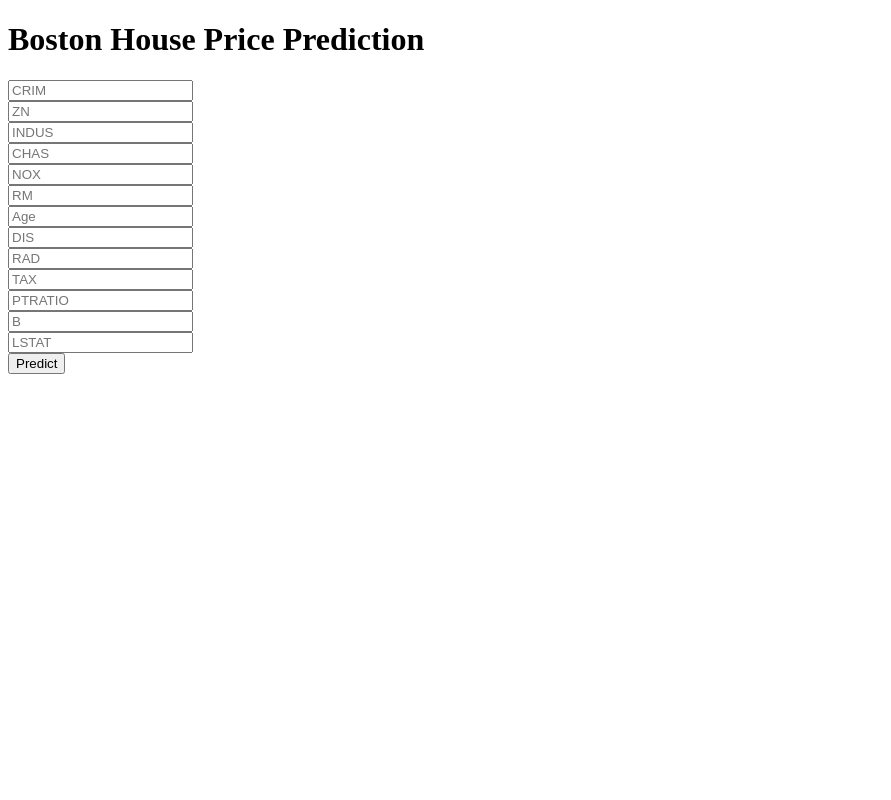
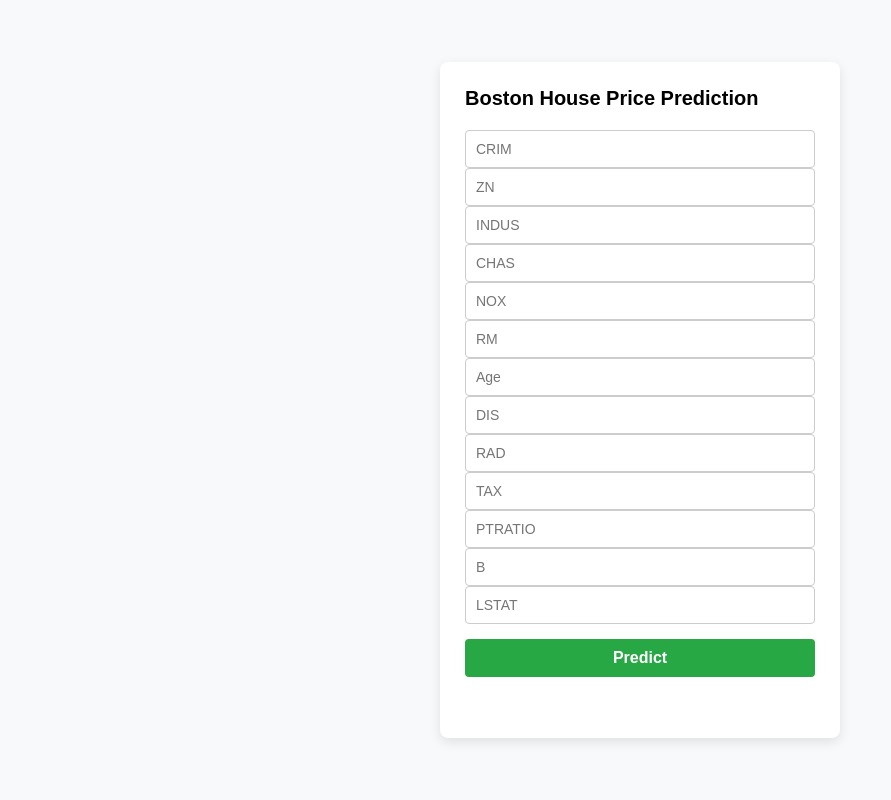
Before and after one commit to aman2240/boston_house_pricing, a Flask app: page / in a window 1280 px wide. Shown: the whole page, without its empty margins (0-891 px from the left). Run offline with Flask 2, Linux system fonts and the light colour scheme; parts of the project's set-up code (start-up, migrations or seed data) failed here and were passed over.

Commit message:
css changes

```diff
--- a/app.py
+++ b/app.py
@@ -11,7 +11,7 @@ scalar = pickle.load(open('scaling.pkl', 'rb'))
 
 @app.route('/')
 def home():
-    return render_template('home.html')
+    return render_template('index.html')
 
 @app.route('/predict_api', methods=['POST'])
 def predict_api():
@@ -50,7 +50,7 @@ def predict():
         print("Predicted Output:", output[0])
 
         # Return the prediction to the frontend
-        return render_template("home.html", prediction_text=f"The predicted house price is {output[0]:,.2f}")
+        return render_template("index.html", prediction_text=f"The predicted house price is {output[0]:,.2f} thousand dollars")
 
     except Exception as e:
         return jsonify({'error': str(e)}), 400
--- /dev/null
+++ b/static/css/styles.css
@@ -0,0 +1,83 @@
+/* Reset styles */
+* {
+  margin: 0;
+  padding: 0;
+  box-sizing: border-box;
+  font-family: 'Arial', sans-serif;
+}
+
+/* Full-page styling */
+body {
+  background: #f8f9fa;  /* Light gray background */
+  display: flex;
+  justify-content: center;
+  align-items: center;
+  height: 100vh;
+  padding: 20px;
+}
+
+/* Form Container */
+.login {
+  background: white;
+  padding: 25px;
+  border-radius: 8px;
+  box-shadow: 0px 4px 12px rgba(0, 0, 0, 0.1);
+  width: 400px;
+  text-align: center;
+}
+
+/* Form Title */
+.login h1 {
+  font-size: 20px;
+  font-weight: bold;
+  margin-bottom: 20px;
+  color: black;
+  text-align: left;
+}
+
+/* Label Styling */
+.login label {
+  font-size: 14px;
+  font-weight: bold;
+  color: black;
+  display: block;
+  text-align: left;
+  margin: 10px 0 5px;
+}
+
+/* Input Fields */
+.login input, .login select {
+  width: 100%;
+  padding: 10px;
+  border: 1px solid #ccc;
+  border-radius: 4px;
+  font-size: 14px;
+  background: white;
+  outline: none;
+}
+
+/* Input Focus Effect */
+.login input:focus, .login select:focus {
+  border-color: #28a745;
+  box-shadow: 0px 0px 6px rgba(40, 167, 69, 0.4);
+}
+
+/* Submit Button */
+.login button {
+  width: 100%;
+  padding: 10px;
+  background: #28a745;  /* Green color */
+  border: none;
+  color: white;
+  font-size: 16px;
+  font-weight: bold;
+  border-radius: 4px;
+  cursor: pointer;
+  margin-top: 15px;
+  transition: 0.3s;
+}
+
+/* Button Hover Effect */
+.login button:hover {
+  background: #218838
+}
--- a/templates/home.html
+++ b/templates/index.html
@@ -8,6 +8,7 @@
 <link href='https://fonts.googleapis.com/css?family=Arimo' rel='stylesheet' type='text/css'>
 <link href='https://fonts.googleapis.com/css?family=Hind:300' rel='stylesheet' type='text/css'>
 <link href='https://fonts.googleapis.com/css?family=Open+Sans+Condensed:300' rel='stylesheet' type='text/css'>
+<link rel="stylesheet" type="text/css" href="{{ url_for('static', filename='css/styles.css') }}">
 
 
 </head>
```
